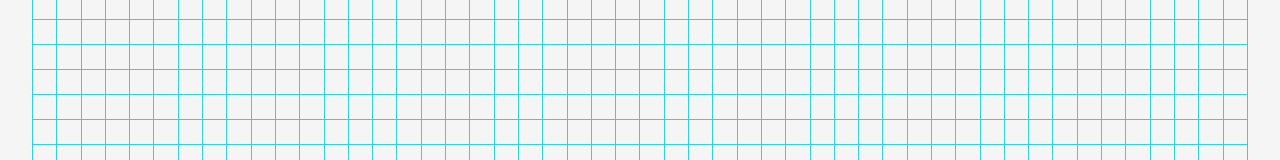
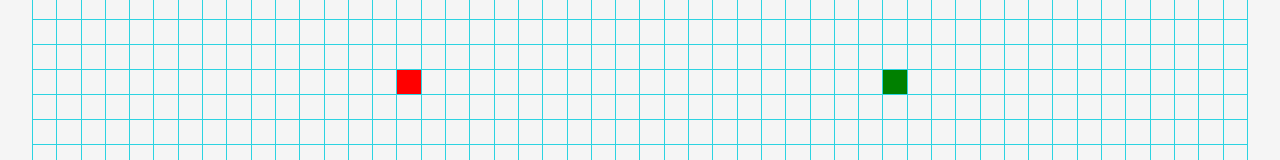
Before and after one commit to Luvjeet/Path-Visualizer, a React (Vite) app: page / in a window 1280 px wide. Shown: the part 284-444 px from the top of the page. Built offline with nearby package versions, Linux system fonts and the light colour scheme; the HTML template or start-up script is replaced by a standard one.

Commit message:
completed:dijkstra

```diff
--- a/index.html
+++ b/index.html
@@ -4,7 +4,7 @@
     <meta charset="UTF-8" />
     <link rel="icon" type="image/svg+xml" href="/vite.svg" />
     <meta name="viewport" content="width=device-width, initial-scale=1.0" />
-    <title>Vite + React + TS</title>
+    <title>Path Visualizer</title>
   </head>
   <body>
     <div id="root"></div>
--- a/package.json
+++ b/package.json
@@ -4,7 +4,7 @@
   "version": "0.0.0",
   "type": "commonjs",
   "scripts": {
-    "dev": "vite",
+    "dev": "vite --port 6969",
     "build": "tsc && vite build",
     "lint": "eslint src --ext ts,tsx --report-unused-disable-directives --max-warnings 0",
     "preview": "vite preview"
--- a/src/App.tsx
+++ b/src/App.tsx
@@ -13,13 +13,12 @@ function App() {
         isStartNode: false,
         isEndNode: false,
         isWeight: false,
+        isPath: false,
     };
 
     const [board, setBoard] = useState<BoardType>(
         Array.from({ length: rows }, () => Array(cols).fill(defaultNode)),
     );
-
-    const [nodeStyle, setNodeStyle] = useState<String>("node");
 
     useEffect(() => {
         initializeNode();
@@ -38,6 +37,9 @@ function App() {
                     node.isEndNode = true;
                 }
                 currentRow.push(node);
+                const elem = document.getElementById(`${i}-${j}`);
+                elem?.classList.replace("visited", "node");
+                elem?.classList.replace("path", "node");
             }
             grid.push(currentRow);
         }
@@ -46,13 +48,12 @@ function App() {
 
     return (
         <>
-            <Navbar setBoard={setBoard} board={board} />
-            <Board
+            <Navbar
                 setBoard={setBoard}
                 board={board}
-                nodeStyle={nodeStyle}
-                setNodeStyle={setNodeStyle}
+                initializeNode={initializeNode}
             />
+            <Board board={board} setBoard={setBoard} />
         </>
     );
 }
--- a/src/components/Board.tsx
+++ b/src/components/Board.tsx
@@ -1,4 +1,3 @@
-import React, { ReactElement } from "react";
 import { BoardType } from "../types";
 import "../styles/Board.css";
 import Cell from "./Cell";
@@ -6,35 +5,27 @@ import Cell from "./Cell";
 type Props = {
     board: BoardType;
     setBoard: React.Dispatch<React.SetStateAction<BoardType>>;
-    nodeStyle: String;
-    setNodeStyle: React.Dispatch<React.SetStateAction<String>>;
 };
 
-function Board({ setBoard, board, nodeStyle, setNodeStyle }: Props) {
-    let rows: ReactElement[] = [];
-
-    for (let i = 0; i < 20; i++) {
-        const cells: ReactElement[] = [];
-
-        for (let j = 0; j < 50; j++) {
-            cells.push(
-                <Cell
-                    key={i + j}
-                    row={i}
-                    col={j}
-                    nodeStyle={nodeStyle}
-                    setNodeStyle={setNodeStyle}
-                    board={board}
-                />,
-            );
-        }
-        rows.push(<tr key={i}>{cells}</tr>);
-    }
-
+function Board({ board, setBoard }: Props) {
     return (
         <div className="board-container">
             <table>
-                <tbody>{rows}</tbody>
+                <tbody>
+                    {board.map((row, rowIdx) => (
+                        <tr key={rowIdx}>
+                            {row.map((_, colIdx) => (
+                                <Cell
+                                    key={colIdx}
+                                    row={rowIdx}
+                                    col={colIdx}
+                                    board={board}
+                                    setBoard={setBoard}
+                                />
+                            ))}
+                        </tr>
+                    ))}
+                </tbody>
             </table>
         </div>
     );
--- a/src/components/Cell.tsx
+++ b/src/components/Cell.tsx
@@ -1,30 +1,55 @@
 import { BoardType } from "../types";
 import "../styles/Cell.css";
-import { useEffect } from "react";
+import { useEffect, useState } from "react";
 
 function Cell({
     row,
     col,
     board,
-    nodeStyle,
-    setNodeStyle,
+    setBoard,
 }: {
     board: BoardType;
     row: number;
     col: number;
-    nodeStyle: String;
-    setNodeStyle: React.Dispatch<React.SetStateAction<String>>;
+    setBoard: React.Dispatch<React.SetStateAction<BoardType>>;
 }) {
+    const node = board[row][col];
+    const [cellStyle, setCellStyle] = useState<string>("node");
+
     useEffect(() => {
-        board[row][col].isStartNode
-            ? setNodeStyle("startNode")
-            : board[row][col].isEndNode
-            ? setNodeStyle("endNode")
-            : board[row][col].isVisited
-            ? setNodeStyle("visited")
-            : setNodeStyle("node");
-    }, [nodeStyle, board]);
-    return <td className={`${nodeStyle}`}></td>;
+        setCellStyle(
+            board[row][col].isStartNode
+                ? "startNode"
+                : board[row][col].isEndNode
+                ? "endNode"
+                : board[row][col].isVisited
+                ? "visited"
+                : board[row][col].isPath
+                ? "path"
+                : board[row][col].isWall
+                ? "wall"
+                : "node",
+        );
+    }, [node]);
+
+    function handleClick() {
+        if (!node.isStartNode && !node.isEndNode) {
+            const updateBoard = [...board];
+            updateBoard[row][col] = {
+                ...updateBoard[row][col],
+                isWall: !updateBoard[row][col].isWall,
+            };
+            setBoard(updateBoard);
+        }
+    }
+
+    return (
+        <td
+            id={`${row}-${col}`}
+            className={`${cellStyle}`}
+            onClick={handleClick}
+        ></td>
+    );
 }
 
 export default Cell;
--- a/src/components/algorithms/Dijkstra.ts
+++ b/src/components/algorithms/Dijkstra.ts
@@ -5,15 +5,22 @@ export function dijkstra(
     board: DefaultNode[][] | DijkstraNode[][],
     source: Node,
     target: Node,
-): DijkstraNode[][] {
+): DijkstraNode[] {
     const rows = board.length;
     const cols = board[0].length;
     const grid: DijkstraNode[][] = [];
+    const visitedNodesInOrder: DijkstraNode[] = [];
 
     for (let i = 0; i < rows; i++) {
         let currentRow: DijkstraNode[] = [];
         for (let j = 0; j < cols; j++) {
-            let node: DijkstraNode = createNode(i, j, source, target);
+            let node: DijkstraNode = createNode(
+                board[i][j] as DefaultNode,
+                i,
+                j,
+                source,
+                target,
+            );
             currentRow.push(node);
         }
         grid.push(currentRow);
@@ -27,18 +34,22 @@ export function dijkstra(
         pq.sort((a, b) => a.distance - b.distance);
         const currNode = pq.shift();
 
-        if (!currNode || currNode?.isVisited) continue;
+        if (!currNode || currNode.isVisited || currNode.isWall) continue;
+
+        if (currNode.distance === Infinity) return visitedNodesInOrder;
+
+        currNode.isVisited = true;
+        currNode.isPath = true;
+        visitedNodesInOrder.push(currNode);
 
         if (currNode.row === target.row && currNode.col === target.col) {
             break;
         }
 
-        currNode.isVisited = true;
-
         const neighbors: DijkstraNode[] = getNeighbours(grid, currNode);
 
         for (const nbr of neighbors) {
-            if (!nbr.isVisited) {
+            if (!nbr.isVisited && !nbr.isWall) {
                 const currDist = getDistance(currNode, nbr);
                 const newDist = currNode.distance + currDist;
                 if (newDist < nbr.distance) {
@@ -49,7 +60,7 @@ export function dijkstra(
             }
         }
     }
-    return grid;
+    return visitedNodesInOrder;
 }
 
 const getDistance = (node1: Node, node2: Node) => {
@@ -68,18 +79,34 @@ function getNeighbours(
     if (currNode.col < grid[0].length - 1)
         neighbors.push(grid[currNode.row][currNode.col + 1]);
 
-    return neighbors;
+    return neighbors.filter((nbr) => !nbr.isVisited);
 }
 
-function createNode(row: number, col: number, source: Node, target: Node) {
+function createNode(
+    node: DefaultNode,
+    row: number,
+    col: number,
+    source: Node,
+    target: Node,
+) {
     return {
         row,
         col,
+        isWall: node.isWall,
         distance: Infinity,
-        isWall: false,
-        isVisited: false,
         isStartNode: row === source.row && col === source.col,
         isEndNode: row === target.row && col === target.col,
+        isPath: false,
         previousNode: {},
     } as DijkstraNode;
 }
+
+export function getShortestPath(target: DijkstraNode): DijkstraNode[] {
+    let temp: DijkstraNode[] = [];
+    let curr = target;
+    while (curr) {
+        temp.unshift(curr);
+        curr = curr.previousNode;
+    }
+    return temp;
+}
--- a/src/components/common/Navbar.tsx
+++ b/src/components/common/Navbar.tsx
@@ -1,36 +1,60 @@
-import { useEffect } from "react";
+import { useState } from "react";
 import "../../styles/Navbar.css";
 import { DijkstraNode, Node, BoardType } from "../../types";
-import { dijkstra } from "../algorithms/Dijkstra";
+import { dijkstra, getShortestPath } from "../algorithms/Dijkstra";
 
 function Navbar({
-    setBoard,
     board,
+    initializeNode,
 }: {
     setBoard: React.Dispatch<React.SetStateAction<BoardType>>;
     board: BoardType;
+    initializeNode: () => void;
 }) {
-    function handleClick(
-        board: BoardType,
-        setBoard: React.Dispatch<React.SetStateAction<BoardType>>,
-    ): void {
+    const [algo, setAlgo] = useState<string>("");
+
+    function handleClick(algo: string): void {
+        if (algo === "Dijkstra") {
+            visualize_dijkstra();
+        }
+        return;
+    }
+
+    function visualize_dijkstra() {
         let source: Node = { row: 10, col: 15 };
         let target: Node = { row: 10, col: 35 };
-        const path: DijkstraNode[][] = dijkstra(board, source, target);
-        setBoard(path);
-        let shortestPath: DijkstraNode[] = [];
-        let curr = path[target.row][target.col];
-        while (curr) {
-            shortestPath.push(curr);
-            curr = curr.previousNode;
+        const path: DijkstraNode[] = dijkstra(board, source, target);
+        let targetNode: DijkstraNode = path[path.length - 1];
+        let shortestPath: DijkstraNode[] = getShortestPath(targetNode);
+        if (
+            shortestPath[shortestPath.length - 1].row !== target.row &&
+            shortestPath[shortestPath.length - 1].col !== target.col
+        )
+            shortestPath = [];
+        for (let i = 0; i < path.length - 1; i++) {
+            if (i === path.length - 2) {
+                //animate pat
+                setTimeout(() => {
+                    for (let i = 0; i < shortestPath.length; i++) {
+                        setTimeout(() => {
+                            let node = shortestPath[i];
+                            const elem = document.getElementById(
+                                `${node.row}-${node.col}`,
+                            );
+                            elem?.classList.replace("visited", "path");
+                        }, i * 5);
+                    }
+                }, i * 5);
+            } else {
+                setTimeout(() => {
+                    let node = path[i];
+                    const elem = document.getElementById(
+                        `${node.row}-${node.col}`,
+                    );
+                    elem?.classList.replace("node", "visited");
+                }, i * 5);
+            }
         }
-        for (let i = 0; i < shortestPath.length; i++) {
-            setTimeout(() => {
-                const vis = document.getElementsByClassName("visited");
-                vis.namedItem("path");
-            }, 50 * i);
-        }
-        console.log(board);
     }
 
     return (
@@ -39,19 +63,24 @@ function Navbar({
                 <h2>Path Visualizer</h2>
                 <ul className="nav-list">
                     <li>
-                        <select>
+                        <select onChange={(e) => setAlgo(e.target.value)}>
                             <option hidden>Algorithms</option>
                             <option>Dijkstra</option>
                             <option>Depth First Search</option>
                         </select>
                     </li>
                     <li>
-                        <button className="nav-btn">Clear Board</button>
+                        <button
+                            className="nav-btn"
+                            onClick={() => initializeNode()}
+                        >
+                            Clear Board
+                        </button>
                     </li>
                     <li>
                         <button
                             className="nav-btn"
-                            onClick={() => handleClick(board, setBoard)}
+                            onClick={() => handleClick(algo)}
                         >
                             Visualize
                         </button>
--- a/src/types.ts
+++ b/src/types.ts
@@ -4,6 +4,7 @@ export type DefaultNode = {
     isStartNode: boolean;
     isEndNode: boolean;
     isWeight: boolean;
+    isPath: boolean;
 };
 
 export type Node = {
@@ -20,6 +21,7 @@ export type DijkstraNode = {
     isStartNode: boolean;
     isEndNode: boolean;
     previousNode: DijkstraNode;
+    isPath: boolean;
 };
 
 export type BoardType = DijkstraNode[][] | DefaultNode[][];
```
Also changed, not shown: src/components/Utils.tsx (added, +13 -0 lines).
